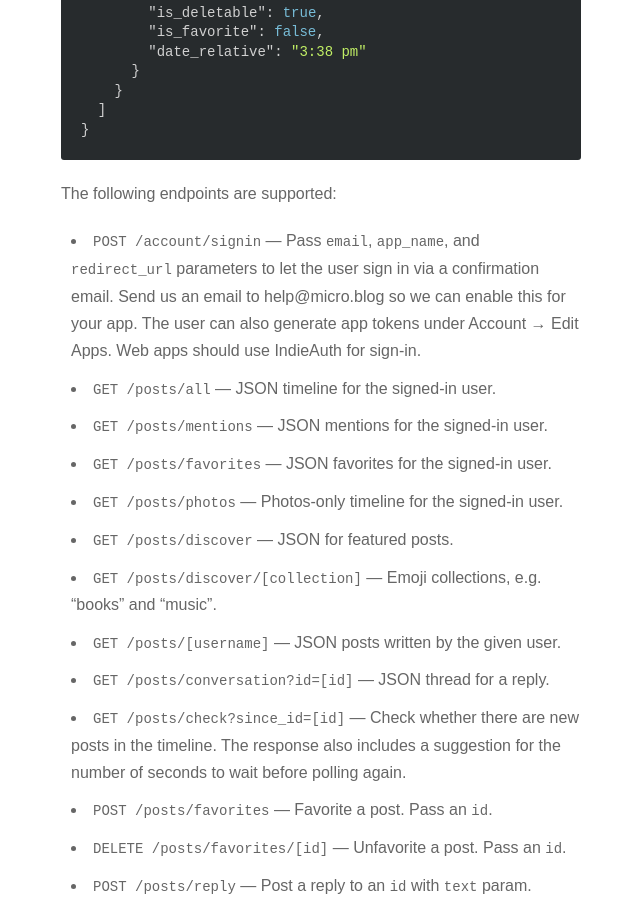
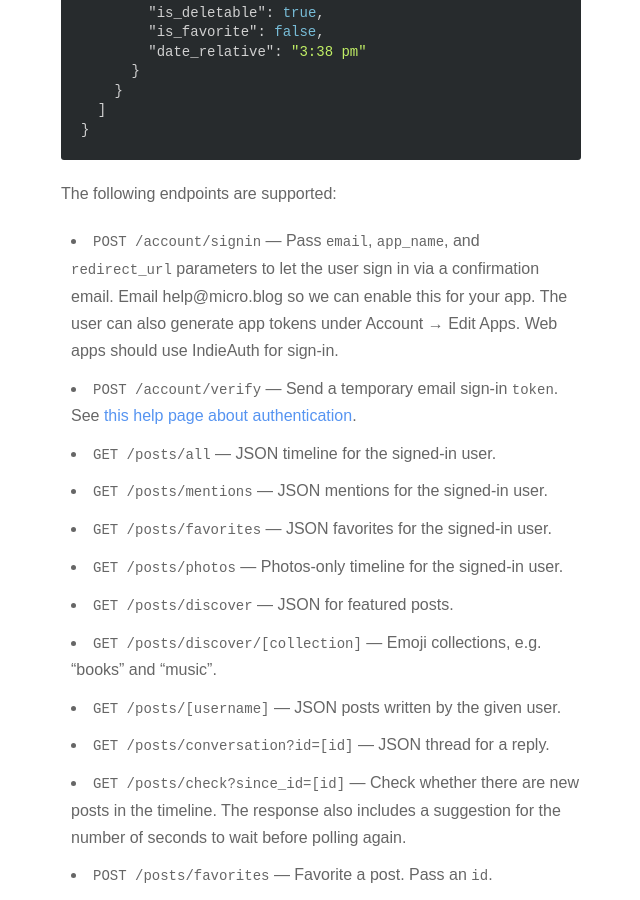
Before and after one commit to microdotblog/help.micro.blog, a Jekyll site: the page built from _posts/2017-02-14-api-json.markdown, in a window 1280 px wide and 900 px high, scrolled down 893 px. Shown: the whole window, without its empty margins (319-959 px from the left). Built offline with Jekyll 4.4.1, drawn with Linux system fonts in a browser that asks for light colours; nearby versions of some CDN libraries.

Commit message:
Added more documentation for API authentication.

```diff
--- a/_posts/2016-04-23-indiewebcamp.markdown
+++ b/_posts/2016-04-23-indiewebcamp.markdown
@@ -13,3 +13,5 @@ Micro.blog supports several formats and protocols pioneered by the <a href="http
 **Microformats:** All hosted microblogs are marked up with Microformats. See the [feeds page](/2017/api-feeds/) for details.
 
 **WebSub:** Micro.blog can subscribe to blogs using WebSub to receive real-time notifications for when a blog post is published.
+
+**IndieAuth:** Signing in with your own domain name. Micro.blog is an IndieAuth provider. To learn more about IndieAuth, visit [IndieAuth.net](https://indieauth.net/) or the Micro.blog [help page on authentication](http://asdf/).
--- a/_posts/2017-02-14-api-json.markdown
+++ b/_posts/2017-02-14-api-json.markdown
@@ -41,7 +41,8 @@ The JSON API is based on [JSON Feed](https://jsonfeed.org/), the same format as
 
 The following endpoints are supported:
 
-* `POST /account/signin` — Pass `email`, `app_name`, and `redirect_url` parameters to let the user sign in via a confirmation email. Send us an email to help@micro.blog so we can enable this for your app. The user can also generate app tokens under Account → Edit Apps. Web apps should use IndieAuth for sign-in.
+* `POST /account/signin` — Pass `email`, `app_name`, and `redirect_url` parameters to let the user sign in via a confirmation email. Email help@micro.blog so we can enable this for your app. The user can also generate app tokens under Account → Edit Apps. Web apps should use IndieAuth for sign-in.
+* `POST /account/verify` — Send a temporary email sign-in `token`. See [this help page about authentication](/2018/api-authentication/).
 * `GET /posts/all` — JSON timeline for the signed-in user.
 * `GET /posts/mentions` — JSON mentions for the signed-in user.
 * `GET /posts/favorites` — JSON favorites for the signed-in user.
```
Also changed, not shown: _posts/2018-09-01-api-authentication.markdown (added, +31 -0 lines).
